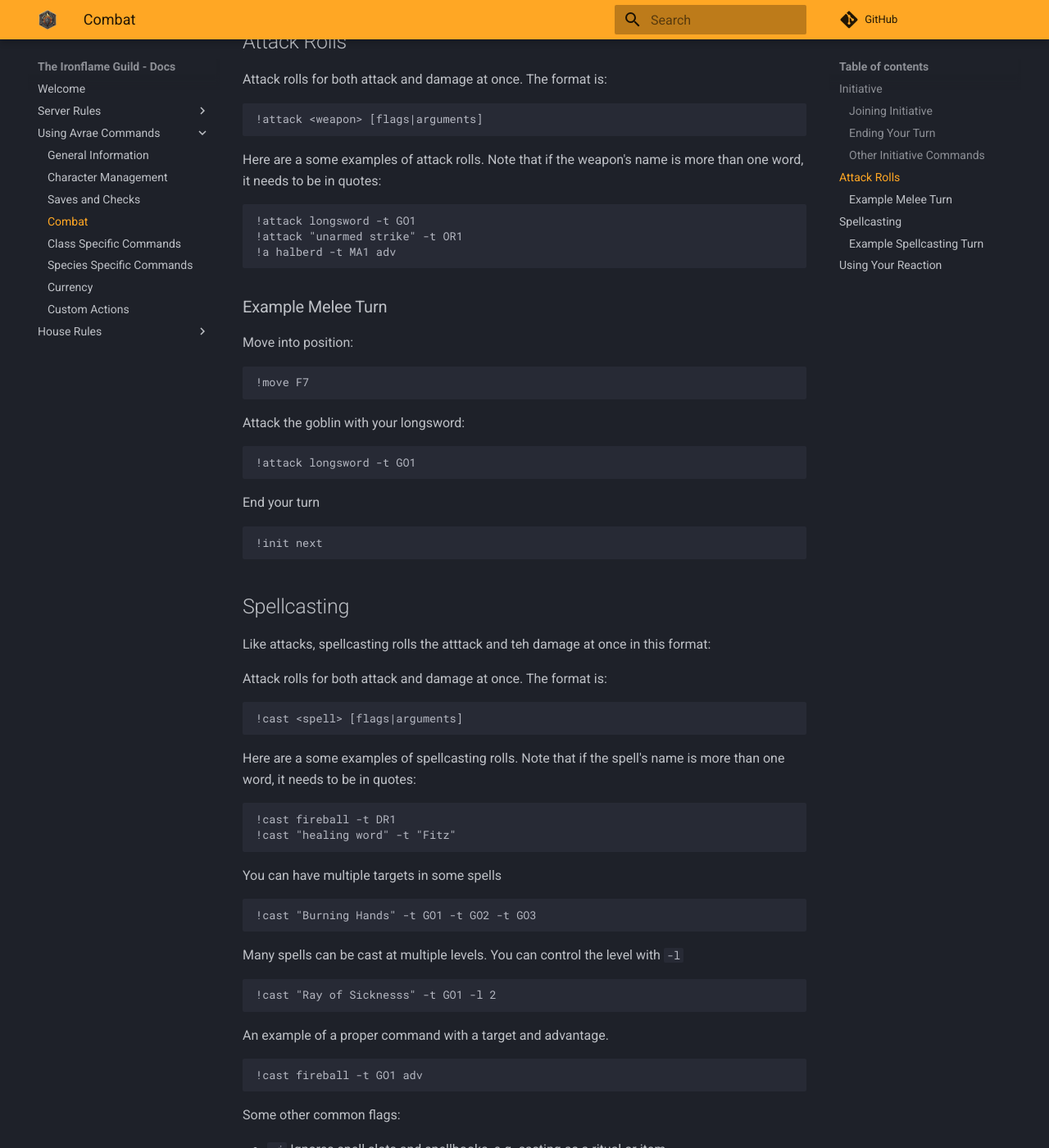
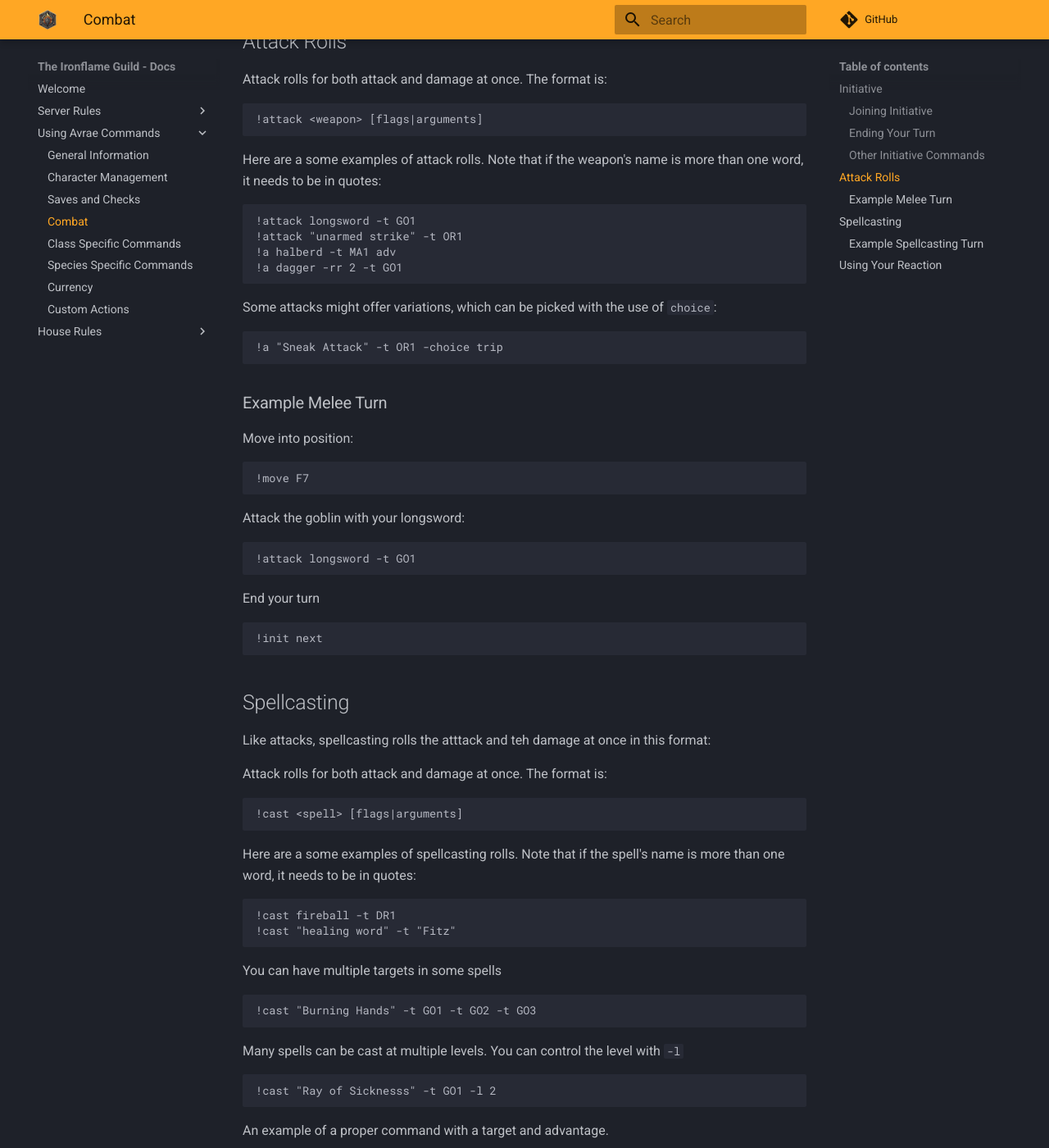
Before and after one commit to adamhstewart/doip-docs, an MkDocs documentation site: the page built from docs/combat.md, in a window 1280 px wide and 1400 px high, scrolled down 881 px. Shown: the whole window at 82% size. Built offline with MkDocs 1.6.1 and Material for MkDocs 9.7.7, drawn with Linux system fonts in a browser that asks for light colours; comment, search, counter and statistics services are not loaded; some of the changed text lies outside the part shown.

Commit message:
More combat commands (#3)
* Update combat.md

* Update combat.md

````diff
--- a/docs/combat.md
+++ b/docs/combat.md
@@ -38,6 +38,12 @@ Here are a some examples of attack rolls. Note that if the weapon's name is more
 !attack longsword -t GO1
 !attack "unarmed strike" -t OR1
 !a halberd -t MA1 adv
+!a dagger -rr 2 -t GO1
+```
+
+Some attacks might offer variations, which can be picked with the use of `choice`:
+```sh
+!a "Sneak Attack" -t OR1 -choice trip
 ```
 
 ### Example Melee Turn
@@ -89,7 +95,8 @@ An example of a proper command with a target and advantage.
 Some other common flags:
 
 - `-i ` Ignores spell slots and spellbooks, e.g. casting as a ritual or item.
--  `-rr` Roll multiple times, such as for a warlock's multiple Eldritch Blasts.
+- `-rr` Roll multiple times, such as for a warlock's multiple Eldritch Blasts.
+- `-choice` Some attacks or spells can offer variants, e.g. using "Sneak Attack" with the variant of Trip/Prone.
 - `-with <int/wis/cha>` Uses a different skill base for DC/AB (will not account for extra bonuses)
 
 ### Example Spellcasting Turn
@@ -132,3 +139,9 @@ Roll a concentration check:
 # -t "target"    Specify who is making the check.
 !conc -dc 15 -t "Mind Flayer"
 ```
+
+Use a class/build specific reaction:
+```sh
+# -amt #         Amount of damage taken
+!a uncanny dodge -amt 12
+```
````
